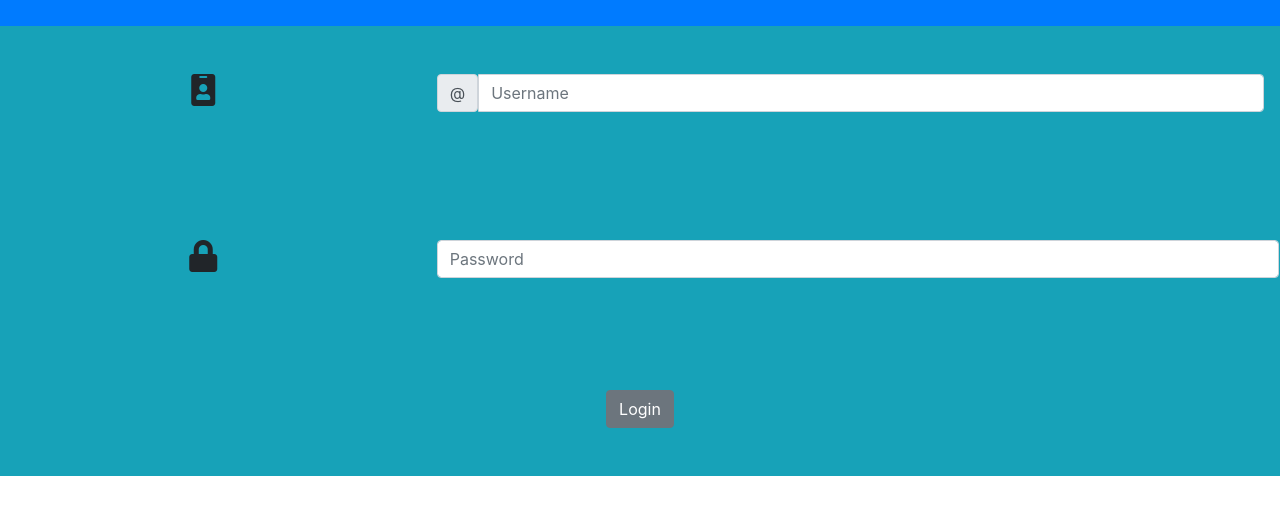
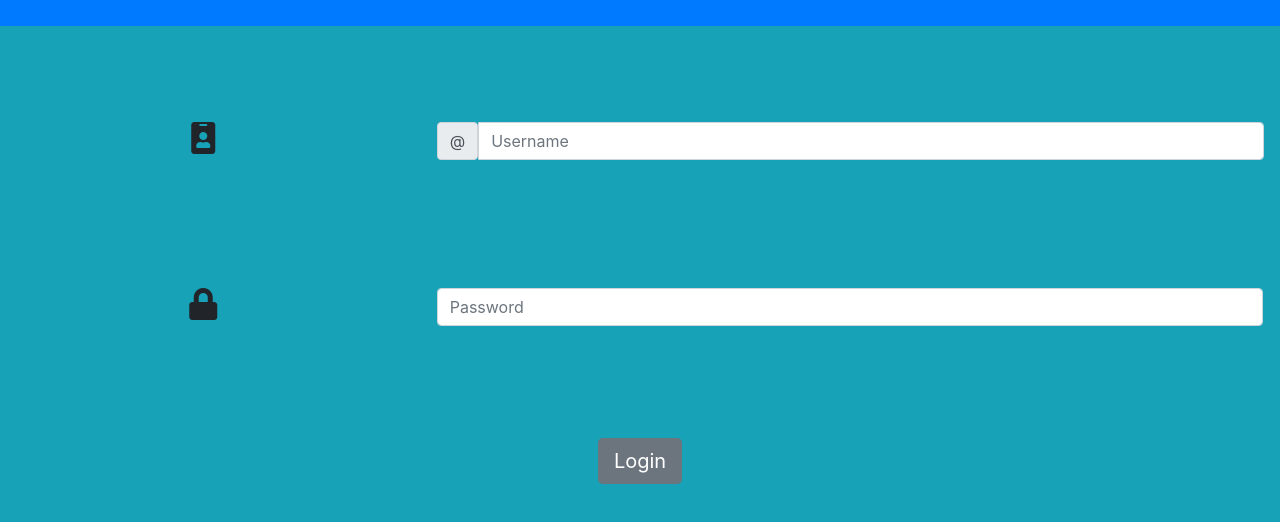
Before and after one commit to davidyeong97/TKD_final_project, a plain HTML site: page Login.html in a window 1280 px wide. Shown: the part 170-692 px from the top of the page. Drawn offline with nearby package versions, Linux system fonts and the light colour scheme.

Commit message:
login page completed

```diff
--- a/Login.html
+++ b/Login.html
@@ -12,9 +12,9 @@
 </head>
 
 <body>
-    <div class="bg-info">
+    <div class="bg-info pb-5">
         <header>
-            <div class="bg-primary text-center py-5">
+            <div class="bg-primary text-center py-5 mb-5">
                 <div>
                     <img src="/resources/image/undraw_profile_pic_ic5t.svg" class="icon">
                 </div>
@@ -38,12 +38,12 @@
                 </div>
                 <div class="col-8 pr-3 d-flex justify-content-center">
                     <label for="exampleInputPassword1"></label>
-                    <input type="password" class="form-control" id="exampleInputPassword1" placeholder="Password">
+                    <input type="password" class="form-control mr-3" id="exampleInputPassword1" placeholder="Password">
                 </div>
             </div>
 
             <div class="row justify-content-center py-5">
-                <a href="/Main.html" class="btn btn-secondary" role="button">Login</a>
+                <a href="/Main.html" class="btn-lg btn-secondary" role="button">Login</a>
             </div>
 
         </header>
--- a/resources/css/style.css
+++ b/resources/css/style.css
@@ -1,5 +1,9 @@
 html {
     font-size: 16px;
+}
+
+header {
+    height: 100vh;
 }
 
 .icon {
```
